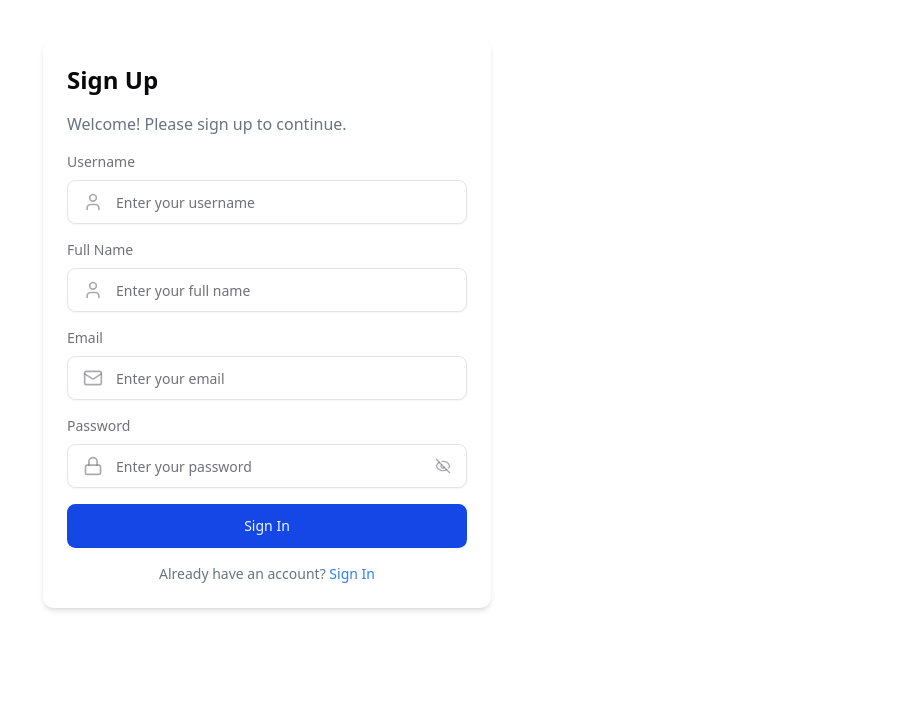
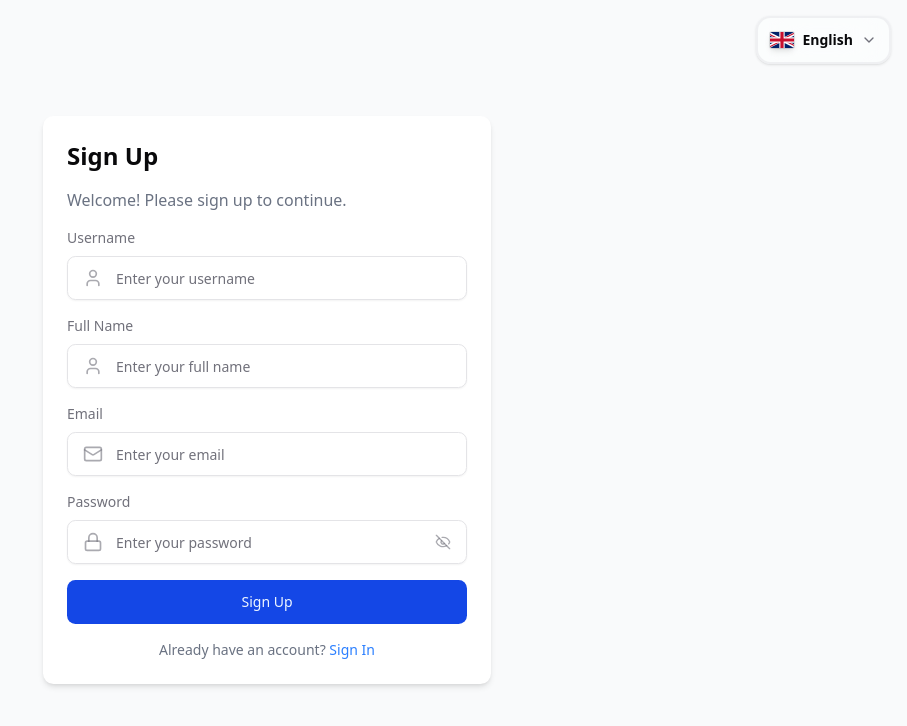
Before and after one commit to sultonzoda2011/chatgram, a React (Vite) app: page /register in a window 1280 px wide. Shown: the top 726 px of the page, without its empty margins (373-1280 px from the left). Built offline with nearby package versions, Linux system fonts and the light colour scheme.

Commit message:
feat: реализована мультиязычная поддержка на странице Register с компонентом LanguageSwitcher

```diff
--- a/src/pages/(auth)/register.tsx
+++ b/src/pages/(auth)/register.tsx
@@ -9,13 +9,18 @@ import { useMutation } from '@tanstack/react-query'
 import { registerApi } from '@/api/authApi'
 import { toast } from 'sonner'
 import { setToken } from '@/lib/utils/cookie'
-import { Link } from 'react-router-dom'
+import { Link, useNavigate } from 'react-router-dom'
+import { useTranslation } from 'react-i18next'
+import LanguageSwitcher from '@/components/LanguageSwitcher'
 const RegisterPage = () => {
+  const navigate = useNavigate()
+  const { t } = useTranslation()
   const { mutate } = useMutation({
     mutationFn: registerApi,
     onSuccess: (res) => {
       toast.success(res.message)
       setToken(res.data.token)
+      navigate('/')
     },
   })
   const { control, handleSubmit } = useForm<IRegister>({
@@ -31,50 +36,55 @@ const RegisterPage = () => {
     mutate(data)
   }
   return (
-    <div className="w-full max-w-md mx-auto mt-10 p-6 bg-white rounded-lg shadow-md">
-      <h2 className="text-2xl font-semibold mb-4">Sign Up</h2>
-      <p className="mb-4 text-gray-500">Welcome! Please sign up to continue.</p>
+    <div className="min-h-screen flex items-center justify-center bg-gray-50 p-4">
+      <div className="absolute top-4 right-4">
+        <LanguageSwitcher />
+      </div>
+      <div className="w-full max-w-md p-6 bg-white rounded-lg shadow-md">
+        <h2 className="text-2xl font-semibold mb-4">{t('register.title')}</h2>
+        <p className="mb-4 text-gray-500">{t('register.subtitle')}</p>
         <form className="flex flex-col gap-4" onSubmit={handleSubmit(onSubmit)}>
           <FormInput
             name="username"
             control={control}
-          label="Username"
+            label={t('register.usernameLabel')}
             type="text"
-          placeholder="Enter your username"
+            placeholder={t('register.usernamePlaceholder')}
             icon={User}
           />
           <FormInput
             name="fullname"
             control={control}
-          label="Full Name"
+            label={t('register.fullnameLabel')}
             type="text"
-          placeholder="Enter your full name"
+            placeholder={t('register.fullnamePlaceholder')}
             icon={User}
           />
           <FormInput
             name="email"
             control={control}
-          label="Email"
+            label={t('register.emailLabel')}
             type="email"
-          placeholder="Enter your email"
+            placeholder={t('register.emailPlaceholder')}
             icon={Mail}
           />
           <FormInput
             name="password"
             control={control}
-          label="Password"
+            label={t('register.passwordLabel')}
             type="password"
-          placeholder="Enter your password"
+            placeholder={t('register.passwordPlaceholder')}
             icon={Lock}
           />
-        <Button type="submit">Sign In</Button>
+          <Button type="submit">{t('register.submitButton')}</Button>
         </form>
         <p className="mt-4 text-center text-sm text-gray-500">
-        Already have an account?{' '}
+          {t('register.haveAccount')}{' '}
           <Link to="/login" className="font-medium text-blue-500 hover:text-blue-700">
-          Sign In
+            {t('register.signIn')}
           </Link>
         </p>
+      </div>
     </div>
   )
 }
```
Lines whose indentation alone changed are shown as unchanged.
